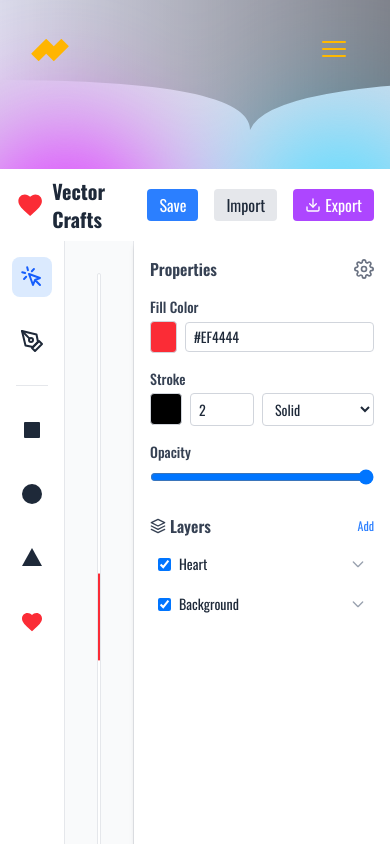
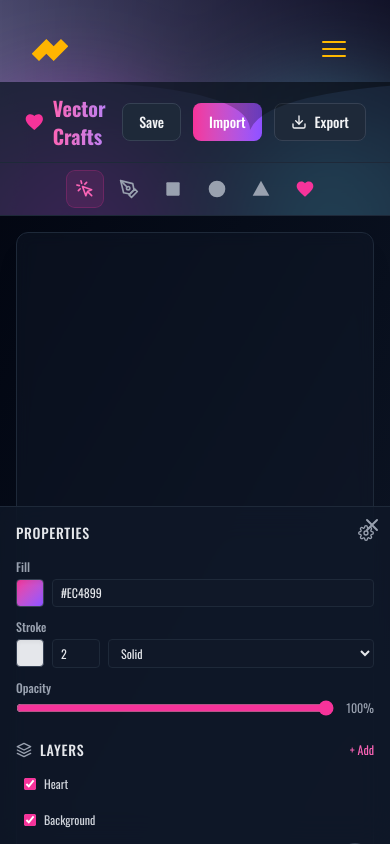
Before and after one commit to HerbertSegismar/vector-crafts, a React (Vite) app: page / in a window 390 px wide. Shown: the top 844 px of the page. Built offline with nearby package versions, Linux system fonts and the light colour scheme.

Commit message:
mobile responsiveness

```diff
--- a/src/Layout.tsx
+++ b/src/Layout.tsx
@@ -18,7 +18,7 @@ function Layout({ children }: LayoutProps) {
           <div className="hidden md:flex items-center justify-center">
             <Navbar />
           </div>
-        <main className="relative z-1 mt-[10%]">{children}</main>
+        <main className="relative z-1 -mt-12">{children}</main>
         <footer>
           <Footer />
         </footer>
--- a/src/components/Footer.tsx
+++ b/src/components/Footer.tsx
@@ -1,7 +1,7 @@
 
 const Footer = () => {
   return (
-    <h1 className="flex text-center items-center justify-center text-slate-400 font-light pb-2">
+    <h1 className="flex text-center items-center justify-center text-slate-300 font-light pb-2">
       &nbsp;<span className="text-amber-300">&copy;</span>&nbsp; Copyright{" "}
       {new Date().getFullYear()} Created By: Herb Segismar
     </h1>
--- a/src/components/Home.tsx
+++ b/src/components/Home.tsx
@@ -1,8 +1,8 @@
-import { useRef, useState } from "react";
+import { useRef, useState, useEffect } from "react";
 import gsap from "gsap";
 import { useGSAP } from "@gsap/react";
 import { motion } from "framer-motion";
-import Heart from "../icons/Heart"
+import Heart from "../icons/Heart";
 import Square from "../icons/Square";
 import Triangle from "../icons/Triangle";
 import Circle from "../icons/Circle";
@@ -12,10 +12,26 @@ import Download from "../icons/Download";
 import PenTool from "../icons/PenTool";
 import Layers from "../icons/Layers";
 
-
 function Home() {
   gsap.registerPlugin(useGSAP);
-  const container = useRef(null);
+
+  const [formValues, setFormValues] = useState({
+    fillColor: "#EC4899",
+    strokeWidth: "2",
+    strokeStyle: "Solid",
+    opacity: "100",
+  });
+
+  const handleInputChange = (
+    e: React.ChangeEvent<HTMLInputElement | HTMLSelectElement>
+  ) => {
+    const { name, value } = e.target;
+    setFormValues((prev) => ({
+      ...prev,
+      [name]: value,
+    }));
+  };
+
   const [activeTool, setActiveTool] = useState("select");
   const [showImportModal, setShowImportModal] = useState(false);
   const [layers, setLayers] = useState([
@@ -28,21 +44,20 @@ function Home() {
       locked: false,
     },
   ]);
+  const [showProperties, setShowProperties] = useState(true);
+  const [isMobile, setIsMobile] = useState(false);
 
-  // Animation for the demo heart
-  useGSAP(() => {
-    gsap.from("#demo-heart", {
-      scale: 0.5,
-      opacity: 0,
-      duration: 1,
-      ease: "back.out(1.7)",
-    });
-  }, [container]);
+  useEffect(() => {
+    const checkIfMobile = () => {
+      setIsMobile(window.innerWidth < 768);
+    };
 
-  const handleToolClick = (tool: string) => {
-    setActiveTool(tool);
-    // Add tool-specific functionality here
-  };
+    checkIfMobile();
+    window.addEventListener("resize", checkIfMobile);
+    return () => window.removeEventListener("resize", checkIfMobile);
+  }, []);
+
+  const handleToolClick = (tool: string) => setActiveTool(tool);
 
   const addShape = (shapeType: string) => {
     const newLayer = {
@@ -58,52 +73,49 @@ function Home() {
   };
 
   return (
-    <div className="flex flex-col h-screen bg-gray-100 text-gray-800 overflow-hidden">
+    <div className="flex flex-col h-screen bg-gray-300/5 text-gray-100 overflow-hidden">
       {/* Top Navigation Bar */}
-      <header className="bg-white shadow-sm py-2 px-4 flex items-center justify-between">
+      <header className="bg-gray-900/80 backdrop-blur-lg py-3 px-6 flex items-center justify-between border-b border-gray-800">
         <motion.div
           initial={{ opacity: 0 }}
           animate={{ opacity: 1 }}
           transition={{ duration: 0.5 }}
           className="flex items-center"
         >
-          <Heart className="w-8 h-8 text-red-500 mr-2" />
-          <h1 className="text-xl font-bold text-gray-800">Vector Crafts</h1>
+          <Heart className="w-8 h-8 text-pink-500 mr-2" />
+          <h1 className="text-xl font-bold text-transparent bg-clip-text bg-gradient-to-r from-pink-400 to-violet-400">
+            Vector Crafts
+          </h1>
         </motion.div>
 
-        <div className="flex space-x-4">
-          <button className="px-3 py-1 bg-blue-500 text-white rounded hover:bg-blue-600 transition">
+        <div className="flex space-x-3">
+          <button className="px-4 py-2 bg-gray-800 hover:bg-gray-700/80 rounded-lg transition-all border border-gray-700 text-sm font-medium">
             Save
           </button>
           <button
-            className="px-3 py-1 bg-gray-200 rounded hover:bg-gray-300 transition"
             onClick={() => setShowImportModal(true)}
+            className="px-4 py-2 bg-gradient-to-r from-pink-500 to-violet-500 hover:opacity-90 rounded-lg transition-all text-white text-sm font-medium"
           >
             Import
           </button>
-          <button className="px-3 py-1 bg-purple-500 text-white rounded hover:bg-purple-600 transition flex items-center">
-            <Download className="w-4 h-4 mr-1" />
+          <button className="px-4 py-2 bg-gray-800 hover:bg-gray-700/80 rounded-lg transition-all border border-gray-700 flex items-center text-sm font-medium">
+            <Download className="w-4 h-4 mr-2" />
             Export
           </button>
         </div>
       </header>
 
       {/* Main Content Area */}
-      <div className="flex flex-1 overflow-hidden">
-        {/* Tools Panel */}
-        <div className="w-16 bg-white shadow-md py-4 flex flex-col items-center space-y-6">
-          <button
-            className={`p-2 rounded-lg ${
-              activeTool === "select"
-                ? "bg-blue-100 text-blue-600"
-                : "hover:bg-gray-100"
-            }`}
-            onClick={() => handleToolClick("select")}
-            title="Selection Tool"
-          >
+      <div className="flex flex-1 overflow-hidden flex-col md:flex-row">
+        {/* Tools Panel - Now horizontal on mobile */}
+        <div className="w-full md:w-14 bg-gray-900/80 backdrop-blur-lg md:border-r border-b md:border-b-0 border-gray-800 py-2 md:py-4 flex md:flex-col items-center justify-center md:justify-start space-x-2 md:space-x-0 md:space-y-5">
+          {[
+            {
+              tool: "select",
+              icon: (
                 <svg
                   xmlns="http://www.w3.org/2000/svg"
-              className="h-6 w-6"
+                  className="h-5 w-5"
                   fill="none"
                   viewBox="0 0 24 24"
                   stroke="currentColor"
@@ -115,103 +127,54 @@ function Home() {
                     d="M15 15l-2 5L9 9l11 4-5 2zm0 0l5 5M7.188 2.239l.777 2.897M5.136 7.965l-2.898-.777M13.95 4.05l-2.122 2.122m-5.657 5.656l-2.12 2.122"
                   />
                 </svg>
-          </button>
-
+              ),
+            },
+            { tool: "pen", icon: <PenTool className="h-5 w-5" /> },
+            null, // Divider
+            { tool: "rectangle", icon: <Square className="h-5 w-5" /> },
+            { tool: "circle", icon: <Circle className="h-5 w-5" /> },
+            { tool: "triangle", icon: <Triangle className="h-5 w-5" /> },
+            {
+              tool: "heart",
+              icon: <Heart className="h-5 w-5 text-pink-500" />,
+            },
+          ].map((item, index) =>
+            item ? (
               <button
-            className={`p-2 rounded-lg ${
-              activeTool === "pen"
-                ? "bg-blue-100 text-blue-600"
-                : "hover:bg-gray-100"
-            }`}
-            onClick={() => handleToolClick("pen")}
-            title="Pen Tool"
-          >
-            <PenTool className="h-6 w-6" />
-          </button>
-
-          <div className="border-t border-gray-200 w-8 mx-auto"></div>
-
-          <button
-            className={`p-2 rounded-lg ${
-              activeTool === "rectangle"
-                ? "bg-blue-100 text-blue-600"
-                : "hover:bg-gray-100"
+                key={item.tool}
+                className={`p-2 rounded-lg transition-all ${
+                  activeTool === item.tool
+                    ? "bg-pink-500/10 text-pink-400 ring-1 ring-pink-500/30"
+                    : "text-gray-400 hover:text-gray-200 hover:bg-gray-800/50"
                 }`}
                 onClick={() => {
-              handleToolClick("rectangle");
-              addShape("rectangle");
+                  handleToolClick(item.tool);
+                  if (item.tool !== "select" && item.tool !== "pen") {
+                    addShape(item.tool);
+                  }
                 }}
-            title="Rectangle"
+                title={item.tool.charAt(0).toUpperCase() + item.tool.slice(1)}
               >
-            <Square className="h-6 w-6" />
+                {item.icon}
               </button>
-
-          <button
-            className={`p-2 rounded-lg ${
-              activeTool === "circle"
-                ? "bg-blue-100 text-blue-600"
-                : "hover:bg-gray-100"
-            }`}
-            onClick={() => {
-              handleToolClick("circle");
-              addShape("circle");
-            }}
-            title="Circle"
-          >
-            <Circle className="h-6 w-6" />
-          </button>
-
-          <button
-            className={`p-2 rounded-lg ${
-              activeTool === "triangle"
-                ? "bg-blue-100 text-blue-600"
-                : "hover:bg-gray-100"
-            }`}
-            onClick={() => {
-              handleToolClick("triangle");
-              addShape("triangle");
-            }}
-            title="Triangle"
-          >
-            <Triangle className="h-6 w-6" />
-          </button>
-
-          <button
-            className={`p-2 rounded-lg ${
-              activeTool === "heart"
-                ? "bg-blue-100 text-blue-600"
-                : "hover:bg-gray-100"
-            }`}
-            onClick={() => {
-              handleToolClick("heart");
-              addShape("heart");
-            }}
-            title="Heart"
-          >
-            <Heart className="h-6 w-6 text-red-500" />
-          </button>
+            ) : (
+              <div
+                key={`divider-${index}`}
+                className="border-t border-gray-800 w-6 mx-auto hidden md:block"
+              />
+            )
+          )}
         </div>
 
         {/* Canvas Area */}
-        <div className="flex-1 bg-gray-50 border-l border-r border-gray-200 overflow-auto flex items-center justify-center p-8">
-          <div className="bg-white shadow-lg rounded-lg w-full h-full max-w-4xl max-h-[80vh] relative overflow-hidden border border-gray-200">
-            {/* This would be your actual canvas component in a real app */}
-            <div className="absolute inset-0 flex items-center justify-center">
-              <motion.div
-                id="demo-heart"
-                whileHover={{ scale: 1.1 }}
-                className="cursor-pointer"
-              >
-                <Heart className="w-32 h-32 text-red-500" />
-              </motion.div>
-            </div>
-
-            {/* Demo shapes that would be created by tools */}
+        <div className="flex-1 bg-gradient-to-br from-gray-950 to-gray-900 overflow-auto flex items-center justify-center p-4 relative">
+          <div className="bg-gray-900/50 backdrop-blur-sm rounded-xl w-full h-full max-w-5xl max-h-[85vh] relative overflow-hidden border border-gray-800 shadow-xl">
+            {/* Demo shapes */}
             {activeTool === "rectangle" && (
               <motion.div
                 initial={{ opacity: 0, scale: 0.8 }}
                 animate={{ opacity: 1, scale: 1 }}
-                className="absolute top-20 left-20 w-32 h-24 bg-blue-400 rounded-md"
+                className="absolute top-20 left-20 w-32 h-24 bg-gradient-to-br from-pink-500/30 to-violet-500/30 rounded-lg backdrop-blur-[1px] border border-pink-500/20 shadow-lg"
                 drag
                 dragConstraints={{ left: 0, right: 300, top: 0, bottom: 300 }}
               />
@@ -221,48 +184,97 @@ function Home() {
               <motion.div
                 initial={{ opacity: 0, scale: 0.8 }}
                 animate={{ opacity: 1, scale: 1 }}
-                className="absolute top-32 right-20 w-24 h-24 bg-green-400 rounded-full"
+                className="absolute top-32 right-20 w-24 h-24 bg-gradient-to-br from-cyan-400/30 to-blue-500/30 rounded-full backdrop-blur-[1px] border border-cyan-400/20 shadow-lg"
                 drag
                 dragConstraints={{ left: 0, right: 300, top: 0, bottom: 300 }}
               />
             )}
-          </div>
+
+            {activeTool === "heart" && (
+              <motion.div
+                initial={{ opacity: 0, scale: 0.8 }}
+                animate={{ opacity: 1, scale: 1 }}
+                className="absolute top-1/2 left-1/2 -translate-x-1/2 -translate-y-1/2"
+                drag
+                dragConstraints={{ left: 0, right: 300, top: 0, bottom: 300 }}
+              >
+                <Heart className="w-24 h-24 text-pink-500 drop-shadow-lg" />
+              </motion.div>
+            )}
           </div>
 
-        {/* Properties Panel */}
-        <div className="w-64 bg-white shadow-md p-4 flex flex-col">
-          <div className="flex items-center justify-between mb-4">
-            <h2 className="font-semibold text-gray-700">Properties</h2>
-            <Settings className="w-5 h-5 text-gray-500 hover:text-gray-700 cursor-pointer" />
+          {/* Mobile properties toggle button */}
+          {isMobile && (
+            <button
+              onClick={() => setShowProperties(!showProperties)}
+              className="md:hidden absolute bottom-4 right-4 bg-gray-900/80 backdrop-blur-lg p-2 rounded-full border border-gray-700 shadow-lg z-10"
+            >
+              <Settings className="w-5 h-5 text-gray-300" />
+            </button>
+          )}
         </div>
 
-          <div className="space-y-4">
+        {/* Properties Panel - Now bottom drawer on mobile */}
+        {(!isMobile || showProperties) && (
+          <div
+            className={`${
+              isMobile
+                ? "fixed inset-x-0 bottom-0 h-[40vh] overflow-y-auto border-t"
+                : "w-60 border-l"
+            } bg-gray-900/80 backdrop-blur-lg border-gray-800 p-4 flex flex-col`}
+          >
+            <div className="flex items-center justify-between mb-4">
+              <h2 className="font-medium text-gray-200 text-sm uppercase tracking-wider">
+                Properties
+              </h2>
+              <Settings className="w-4 h-4 text-gray-400 hover:text-pink-400 cursor-pointer transition-colors" />
+            </div>
+
+            <div className="space-y-3">
               <div>
-              <label className="block text-sm font-medium text-gray-700 mb-1">
-                Fill Color
+                <label
+                  htmlFor="fillColor"
+                  className="block text-xs font-medium text-gray-400 mb-1"
+                >
+                  Fill
                 </label>
-              <div className="flex items-center">
-                <div className="w-8 h-8 rounded border border-gray-300 bg-red-500 mr-2 cursor-pointer"></div>
+                <div className="flex gap-2">
+                  <div className="w-7 h-7 rounded border border-gray-700 bg-gradient-to-br from-pink-500 to-violet-500 cursor-pointer shadow-inner" />
                   <input
+                    id="fillColor"
+                    name="fillColor"
                     type="text"
-                  value="#EF4444"
-                  className="border border-gray-300 rounded px-2 py-1 text-sm w-full"
+                    value={formValues.fillColor}
+                    onChange={handleInputChange}
+                    className="flex-1 border border-gray-800 bg-gray-900 rounded px-2 py-1 text-xs text-gray-200 focus:outline-none focus:ring-1 focus:ring-pink-500/30"
                   />
                 </div>
               </div>
 
               <div>
-              <label className="block text-sm font-medium text-gray-700 mb-1">
+                <label
+                  htmlFor="strokeWidth"
+                  className="block text-xs font-medium text-gray-400 mb-1"
+                >
                   Stroke
                 </label>
-              <div className="flex space-x-2">
-                <div className="w-8 h-8 rounded border border-gray-300 bg-black mr-2 cursor-pointer"></div>
+                <div className="flex gap-2">
+                  <div className="w-7 h-7 rounded border border-gray-700 bg-gray-200 cursor-pointer shadow-inner" />
                   <input
+                    id="strokeWidth"
+                    name="strokeWidth"
                     type="number"
-                  value="2"
-                  className="border border-gray-300 rounded px-2 py-1 text-sm w-16"
+                    value={formValues.strokeWidth}
+                    onChange={handleInputChange}
+                    className="w-12 border border-gray-800 bg-gray-900 rounded px-2 py-1 text-xs text-gray-200 focus:outline-none focus:ring-1 focus:ring-pink-500/30"
                   />
-                <select className="border border-gray-300 rounded px-2 py-1 text-sm flex-1">
+                  <select
+                    id="strokeStyle"
+                    name="strokeStyle"
+                    value={formValues.strokeStyle}
+                    onChange={handleInputChange}
+                    className="flex-1 border border-gray-800 bg-gray-900 rounded px-2 py-1 text-xs text-gray-200 focus:outline-none focus:ring-1 focus:ring-pink-500/30"
+                  >
                     <option>Solid</option>
                     <option>Dashed</option>
                     <option>Dotted</option>
@@ -271,48 +283,72 @@ function Home() {
               </div>
 
               <div>
-              <label className="block text-sm font-medium text-gray-700 mb-1">
+                <label
+                  htmlFor="opacity"
+                  className="block text-xs font-medium text-gray-400 mb-1"
+                >
                   Opacity
                 </label>
+                <div className="flex items-center gap-2">
                   <input
+                    id="opacity"
+                    name="opacity"
                     type="range"
                     min="0"
                     max="100"
-                value="100"
-                className="w-full"
+                    value={formValues.opacity}
+                    onChange={handleInputChange}
+                    className="flex-1 accent-pink-500"
                   />
+                  <span className="text-xs text-gray-400 w-8 text-right">
+                    {formValues.opacity}%
+                  </span>
+                </div>
               </div>
             </div>
 
             <div className="mt-6">
               <div className="flex items-center justify-between mb-2">
-              <h2 className="font-semibold text-gray-700 flex items-center">
-                <Layers className="w-4 h-4 mr-1" /> Layers
+                <h2 className="font-medium text-gray-200 text-sm uppercase tracking-wider flex items-center">
+                  <Layers className="w-4 h-4 mr-2 text-gray-400" /> Layers
                 </h2>
-              <button className="text-xs text-blue-500 hover:text-blue-700">
-                Add
+                <button className="text-xs text-pink-400 hover:text-pink-300 transition-colors">
+                  + Add
                 </button>
               </div>
 
-            <div className="space-y-1">
+              <div className="space-y-1 max-h-[200px] overflow-y-auto">
                 {layers.map((layer) => (
                   <div
                     key={layer.id}
-                  className="flex items-center justify-between p-2 hover:bg-gray-100 rounded"
+                    className="flex items-center justify-between p-2 hover:bg-gray-800/50 rounded transition-colors group"
                   >
                     <div className="flex items-center">
                       <input
+                        id={`layer-visible-${layer.id}`}
                         type="checkbox"
                         checked={layer.visible}
-                      onChange={() => {}}
-                      className="mr-2"
+                        onChange={() => {
+                          const updatedLayers = layers.map((l) =>
+                            l.id === layer.id
+                              ? { ...l, visible: !l.visible }
+                              : l
+                          );
+                          setLayers(updatedLayers);
+                        }}
+                        className="mr-2 h-3 w-3 accent-pink-500"
                       />
-                    <span className="text-sm">{layer.name}</span>
+                      <label
+                        htmlFor={`layer-visible-${layer.id}`}
+                        className="text-xs text-gray-300 cursor-pointer"
+                      >
+                        {layer.name}
+                      </label>
                     </div>
-                  <button className="text-gray-400 hover:text-gray-600">
+                    <button className="opacity-0 group-hover:opacity-100 text-gray-500 hover:text-gray-300 transition-opacity">
                       <svg
                         xmlns="http://www.w3.org/2000/svg"
-                      className="h-4 w-4"
+                        className="h-3 w-3"
                         fill="none"
                         viewBox="0 0 24 24"
                         stroke="currentColor"
@@ -329,41 +365,62 @@ function Home() {
                 ))}
               </div>
             </div>
+
+            {/* Close button for mobile */}
+            {isMobile && (
+              <button
+                onClick={() => setShowProperties(false)}
+                className="md:hidden absolute top-2 right-2 text-gray-400 hover:text-pink-400"
+              >
+                <svg
+                  xmlns="http://www.w3.org/2000/svg"
+                  className="h-5 w-5"
+                  viewBox="0 0 20 20"
+                  fill="currentColor"
+                >
+                  <path
+                    fillRule="evenodd"
+                    d="M4.293 4.293a1 1 0 011.414 0L10 8.586l4.293-4.293a1 1 0 111.414 1.414L11.414 10l4.293 4.293a1 1 0 01-1.414 1.414L10 11.414l-4.293 4.293a1 1 0 01-1.414-1.414L8.586 10 4.293 5.707a1 1 0 010-1.414z"
+                    clipRule="evenodd"
+                  />
+                </svg>
+              </button>
+            )}
           </div>
+        )}
       </div>
 
       {/* Status Bar */}
-      <footer className="bg-white border-t border-gray-200 px-4 py-2 text-xs text-gray-500 flex justify-between">
+      <footer className="bg-gray-900/80 backdrop-blur-lg border-t border-gray-800 px-4 py-1.5 text-xs text-gray-400 flex justify-between">
         <div>Vector Crafts v1.0</div>
-        <div>Ready</div>
+        <div className="text-pink-400">Ready</div>
         <div>Zoom: 100%</div>
       </footer>
 
       {/* Import Modal */}
       {showImportModal && (
-        <div className="fixed inset-0 bg-black bg-opacity-50 flex items-center justify-center z-50">
+        <div className="fixed inset-0 bg-black/70 backdrop-blur-sm flex items-center justify-center z-50">
           <motion.div
-            initial={{ opacity: 0, scale: 0.9 }}
+            initial={{ opacity: 0, scale: 0.95 }}
             animate={{ opacity: 1, scale: 1 }}
-            className="bg-white rounded-lg p-6 w-full max-w-md"
+            className="bg-gray-900/90 backdrop-blur-lg rounded-xl p-5 w-full max-w-sm border border-gray-800 shadow-2xl"
           >
-            <h2 className="text-xl font-bold mb-4">Import Vector Graphic</h2>
-            <div className="border-2 border-dashed border-gray-300 rounded-lg p-8 text-center mb-4">
-              <Upload className="w-12 h-12 mx-auto text-gray-400 mb-2" />
-              <p className="text-gray-600">Drag and drop SVG files here</p>
-              <p className="text-gray-400 text-sm mt-1">or</p>
-              <button className="mt-2 px-4 py-2 bg-blue-500 text-white rounded hover:bg-blue-600">
-                Browse Files
+            <h2 className="text-lg font-bold mb-3 text-gray-100">Import SVG</h2>
+            <div className="border-2 border-dashed border-gray-800 rounded-lg p-6 text-center mb-4 bg-gray-900/30">
+              <Upload className="w-10 h-10 mx-auto text-gray-500 mb-2" />
+              <p className="text-gray-400 text-sm">Drag and drop files here</p>
+              <button className="mt-3 px-4 py-2 bg-gradient-to-r from-pink-500 to-violet-500 text-white rounded-lg hover:opacity-90 transition-opacity text-sm">
+                Select Files
               </button>
             </div>
-            <div className="flex justify-end space-x-2">
+            <div className="flex justify-end gap-2">
               <button
-                className="px-4 py-2 border border-gray-300 rounded hover:bg-gray-100"
                 onClick={() => setShowImportModal(false)}
+                className="px-4 py-2 border border-gray-800 rounded-lg hover:bg-gray-800/50 text-gray-300 transition-colors text-sm"
               >
                 Cancel
               </button>
-              <button className="px-4 py-2 bg-blue-500 text-white rounded hover:bg-blue-600">
+              <button className="px-4 py-2 bg-gradient-to-r from-pink-500 to-violet-500 text-white rounded-lg hover:opacity-90 transition-opacity text-sm">
                 Import
               </button>
             </div>
--- a/src/components/ui/background-gradient-animation.tsx
+++ b/src/components/ui/background-gradient-animation.tsx
@@ -2,8 +2,8 @@ import { cn } from "../../lib/utils";
 import { useEffect, useRef, useState } from "react";
 
 export const BackgroundGradientAnimation = ({
-  gradientBackgroundStart = "hsla(279, 33%, 90%, 1.00)",
-  gradientBackgroundEnd = "hsla(227, 31%, 88%, 1.00)",
+  gradientBackgroundStart = "hsla(244, 39%, 84%, 1.00)",
+  gradientBackgroundEnd = "hsla(240, 37%, 19%, 1.00)",
   firstColor = "18, 113, 255",
   secondColor = "221, 74, 255",
   thirdColor = "100, 220, 255",
```
Also changed, not shown: src/components/About.tsx (+5 -5 lines). Lines whose indentation alone changed are shown as unchanged.
